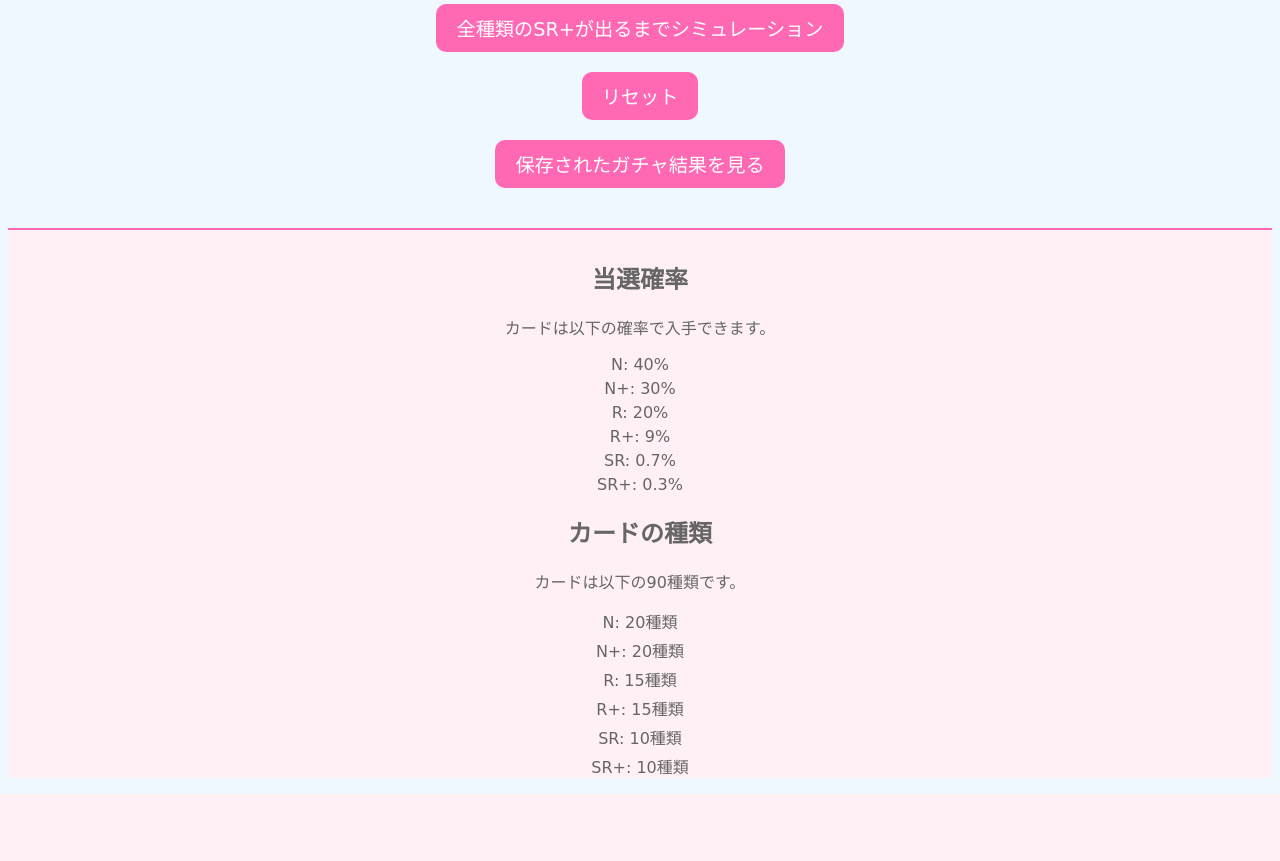
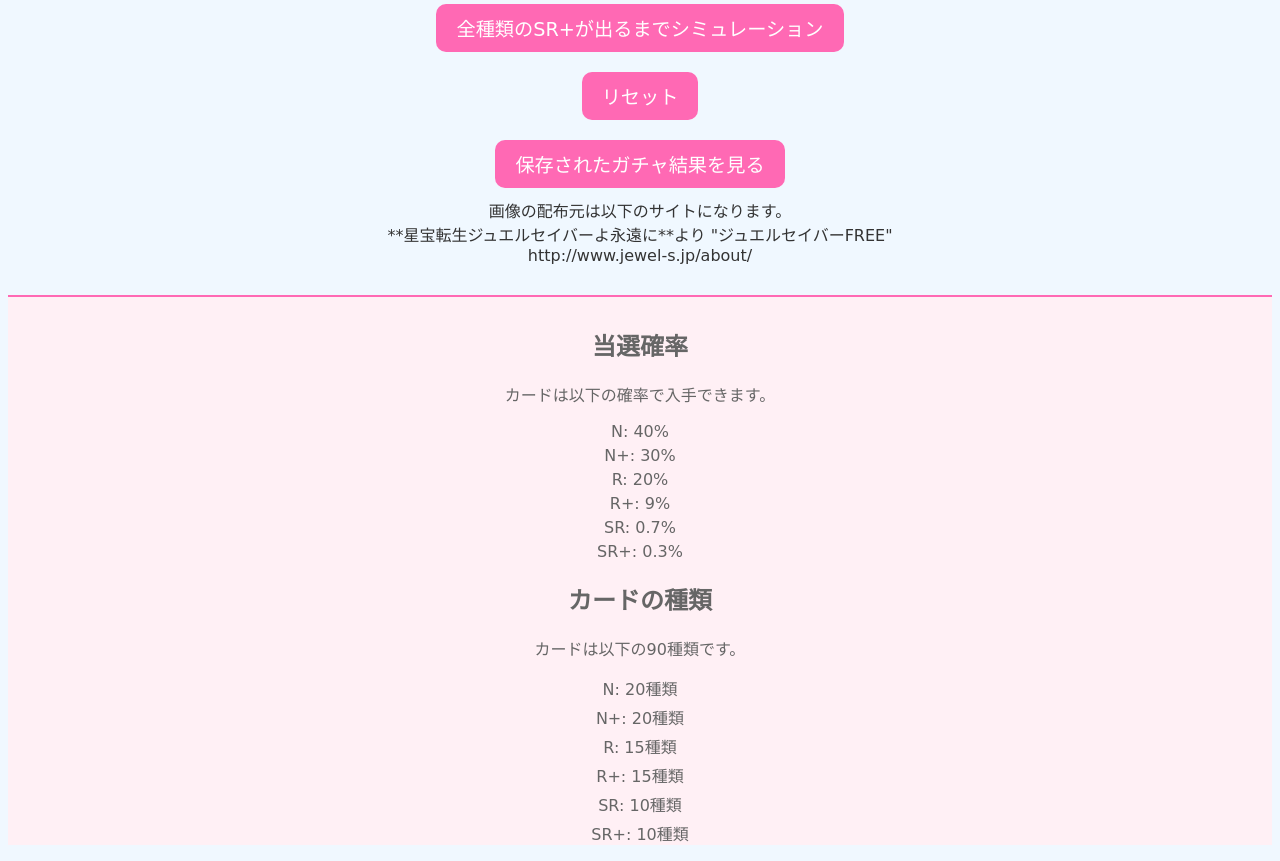
Before and after one commit to Yukic1019/1204GACHAsimulator, a Flask app: page / in a window 1280 px wide. Shown: the part 348-1209 px from the top of the page. Before the commit the page ends 1142 px from the top, so only its background shows below. Run offline with Flask 3, Linux system fonts and the light colour scheme.

Commit message:
コミットします。

```diff
--- a/templates/index.html
+++ b/templates/index.html
@@ -13,7 +13,10 @@
     <a href="{{ url_for('simulate') }}">全種類のSR+が出るまでシミュレーション</a><br>
     <a href="{{ url_for('reset') }}">リセット</a><br>
     <a href="{{ url_for('load_results') }}">保存されたガチャ結果を見る</a>
-
+    <BR>
+    画像の配布元は以下のサイトになります。<BR>
+    **星宝転生ジュエルセイバーよ永遠に**より "ジュエルセイバーFREE"<BR>
+    http://www.jewel-s.jp/about/
     <footer>
         <h2>当選確率</h2>
         <p>カードは以下の確率で入手できます。</p>
```
